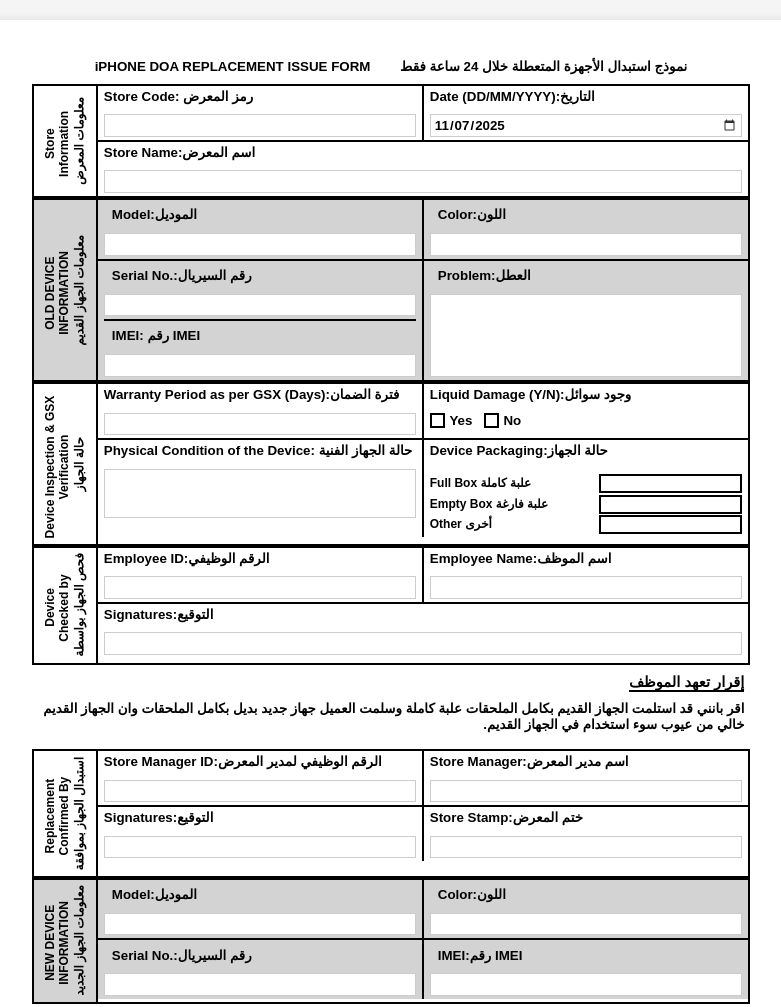
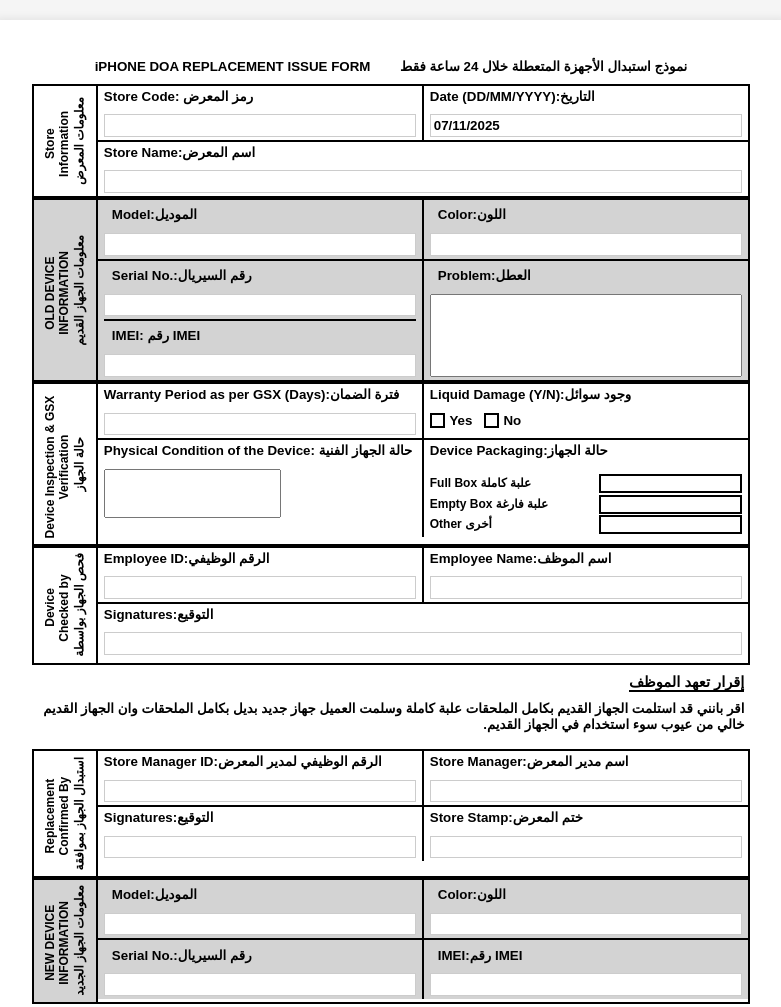
Before and after one commit to OmarMahmoud2002/Form_Free, a plain HTML site: page index.html in a window 1280 px wide. Shown: the top 1007 px of the page, without its empty margins (249-1030 px from the left). Drawn offline with nearby package versions, Linux system fonts and the light colour scheme.

Commit message:
update date

```diff
--- a/index.html
+++ b/index.html
@@ -4,6 +4,7 @@
     <meta charset="UTF-8">
     <meta name="viewport" content="width=device-width, initial-scale=1.0">
     <title>نموذج استبدال الأجهزة المتعطلة - iPhone DOA Replacement Issue Form</title>
+    <link rel="stylesheet" href="https://cdn.jsdelivr.net/npm/flatpickr/dist/flatpickr.min.css">
     <link rel="stylesheet" href="style.css">
 </head>
 <body>
@@ -29,7 +30,7 @@
                         </div>
                         <div class="form-field half">
                             <label>Date (DD/MM/YYYY):التاريخ</label>
-                            <input type="date" name="date" required>
+                            <input type="text" name="date" id="dateField" required>
                         </div>
                     </div>
                     <div class="form-row">
@@ -274,6 +275,7 @@
         </form>
     </div>
 
+    <script src="https://cdn.jsdelivr.net/npm/flatpickr"></script>
     <script src="script.js"></script>
 </body>
 </html>
--- a/script.js
+++ b/script.js
@@ -24,14 +24,20 @@ document.getElementById('replacementForm').addEventListener('submit', function(e
     }, 1000);
 });
 
-// Auto-fill today's date
+// تهيئة Flatpickr لحقل التاريخ
 window.addEventListener('load', function() {
     const today = new Date();
     const year = today.getFullYear();
     const month = String(today.getMonth() + 1).padStart(2, '0');
     const day = String(today.getDate()).padStart(2, '0');
-    const dateField = document.querySelector('input[name="date"]');
-    if (dateField && !dateField.value) {
-        dateField.value = `${year}-${month}-${day}`;
-    }
+    const dateValue = new Date(today.getFullYear(), today.getMonth(), today.getDate());
+
+    flatpickr("#dateField", {
+        dateFormat: "d/m/Y",  // يوم / شهر / سنة (DD/MM/YYYY)
+        locale: "ar",         // اللغة العربية
+        defaultDate: dateValue, // التاريخ الافتراضي (اليوم)
+        enableTime: false,    // بدون وقت
+        mode: "single",       // اختيار تاريخ واحد فقط
+        closeOnSelect: true   // إغلاق التقويم عند الاختيار
+    });
 });
--- a/style.css
+++ b/style.css
@@ -115,9 +115,8 @@ display: block;
     line-height: 1.2;
 }
 
-input[type="text"],
 input[type="date"],
-textarea {
+input[type="text"] {
     width: 100%;
     padding: 0.8mm;
     border: 1px solid #ccc;
@@ -128,14 +127,37 @@ textarea {
     height: 6mm;
 }
 
-input[type="date"] {
+input[type="date"],
+input[type="text"] {
     color: #000;
     text-align: left;
 }
 
-input[type="date"]::-webkit-calendar-picker-indicator {
-    cursor: pointer;
-    opacity: 0.8;
+/* تنسيق Flatpickr */
+.flatpickr-calendar {
+    font-family: 'Arial', sans-serif;
+    background: white;
+    border: 1pt solid #ccc;
+    box-shadow: 0 2px 8px rgba(0, 0, 0, 0.15);
+}
+
+.flatpickr-calendar.open {
+    display: block !important;
+}
+
+.flatpickr-day.selected {
+    background-color: #007bff;
+    border-color: #007bff;
+    color: white;
+}
+
+.flatpickr-day:hover {
+    background-color: #e0e0e0;
+}
+
+/* إخفاء أيقونة التقويم الافتراضية */
+input[type="text"]::-webkit-calendar-picker-indicator {
+    display: none;
 }
 
 textarea {
@@ -562,4 +584,9 @@ display: inline-block;
     padding-bottom: 3.4mm;
     padding-top: 2.4mm;
     }
+
+    /* إخفاء Flatpickr عند الطباعة */
+    .flatpickr-calendar {
+        display: none !important;
+    }
 }
```
